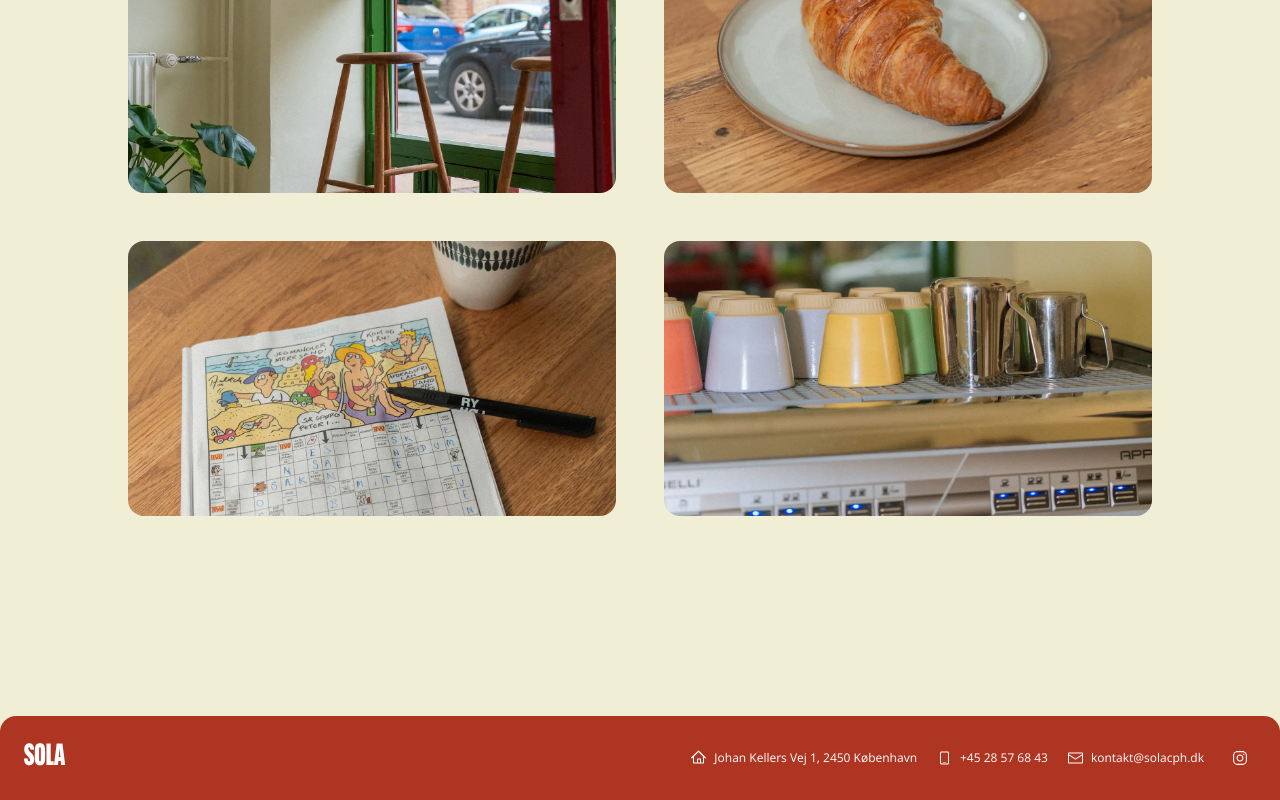
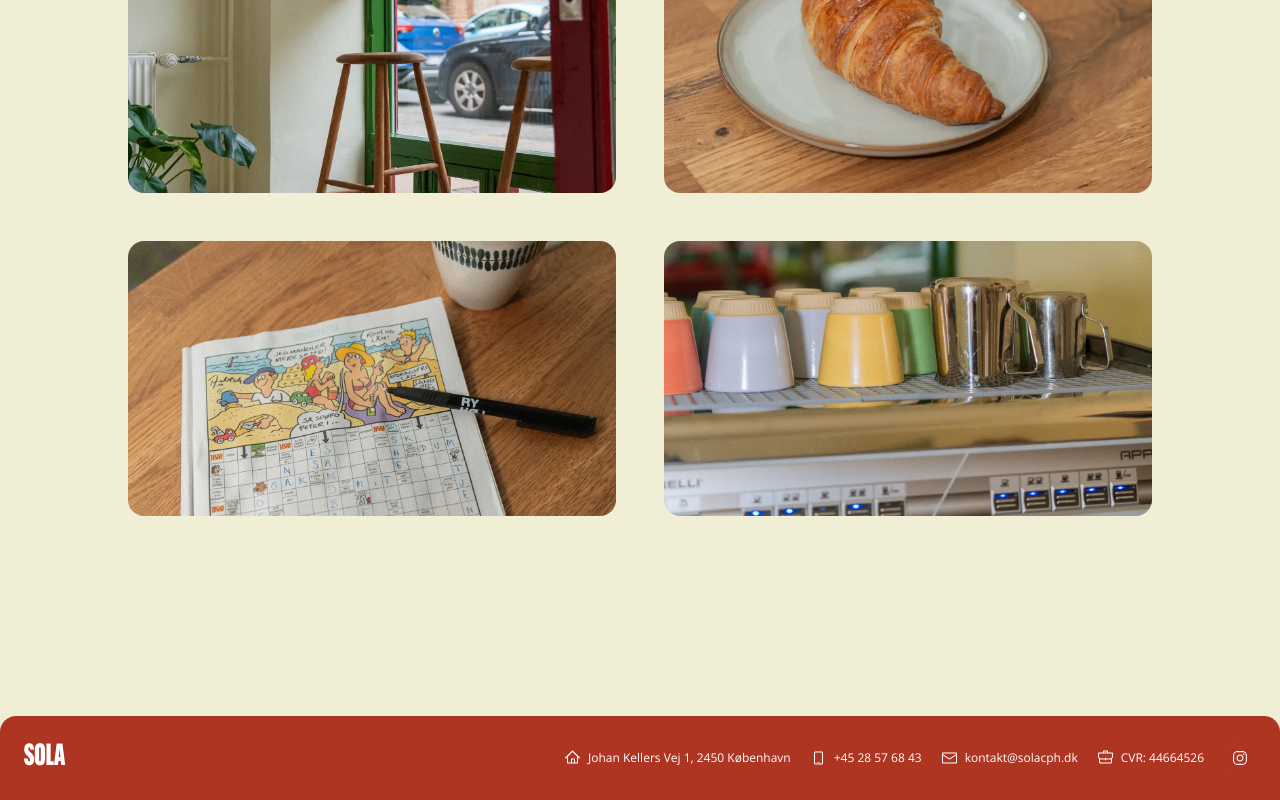
Before and after one commit to t-holmquist/sola, a Next.js app: page /kaffebar in a window 1280 px wide. Shown: the part 2583-3383 px from the top of the page. Built offline with nearby package versions, Linux system fonts and the light colour scheme.

Commit message:
added cvr

```diff
--- a/components/footer.tsx
+++ b/components/footer.tsx
@@ -27,6 +27,10 @@ const Footer = ({
                         <Link href='mailto:kontakt@solacph.dk' className="text-white font-sans sm:text-[12px]">kontakt@solacph.dk</Link>
                     </div>
                     <div className="flex gap-2">
+                        <Image src="/icons/cvr.svg" width={15} height={15} alt="address"/>
+                        <p className="text-white font-sans sm:text-[12px]">CVR: 44664526</p>
+                    </div>
+                    <div className="flex gap-2">
                         <Link href="https://www.instagram.com/solacph">
                             <Image src="/icons/instagram.svg" width={32} height={32} alt="address" className="bg-secondary p-2 rounded-full"/>
                         </Link>
```
Also changed, not shown: public/icons/cvr.svg (added).
